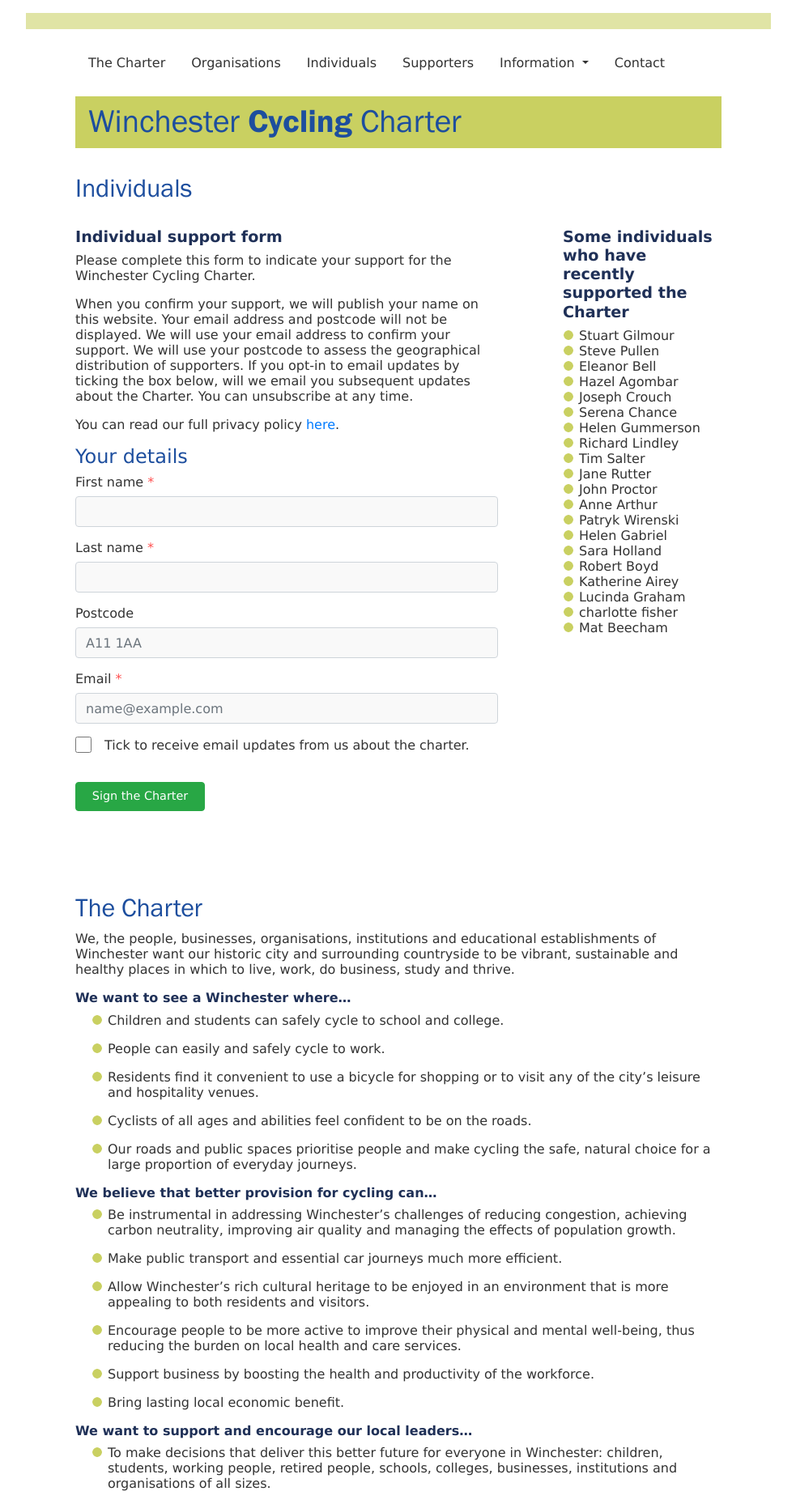
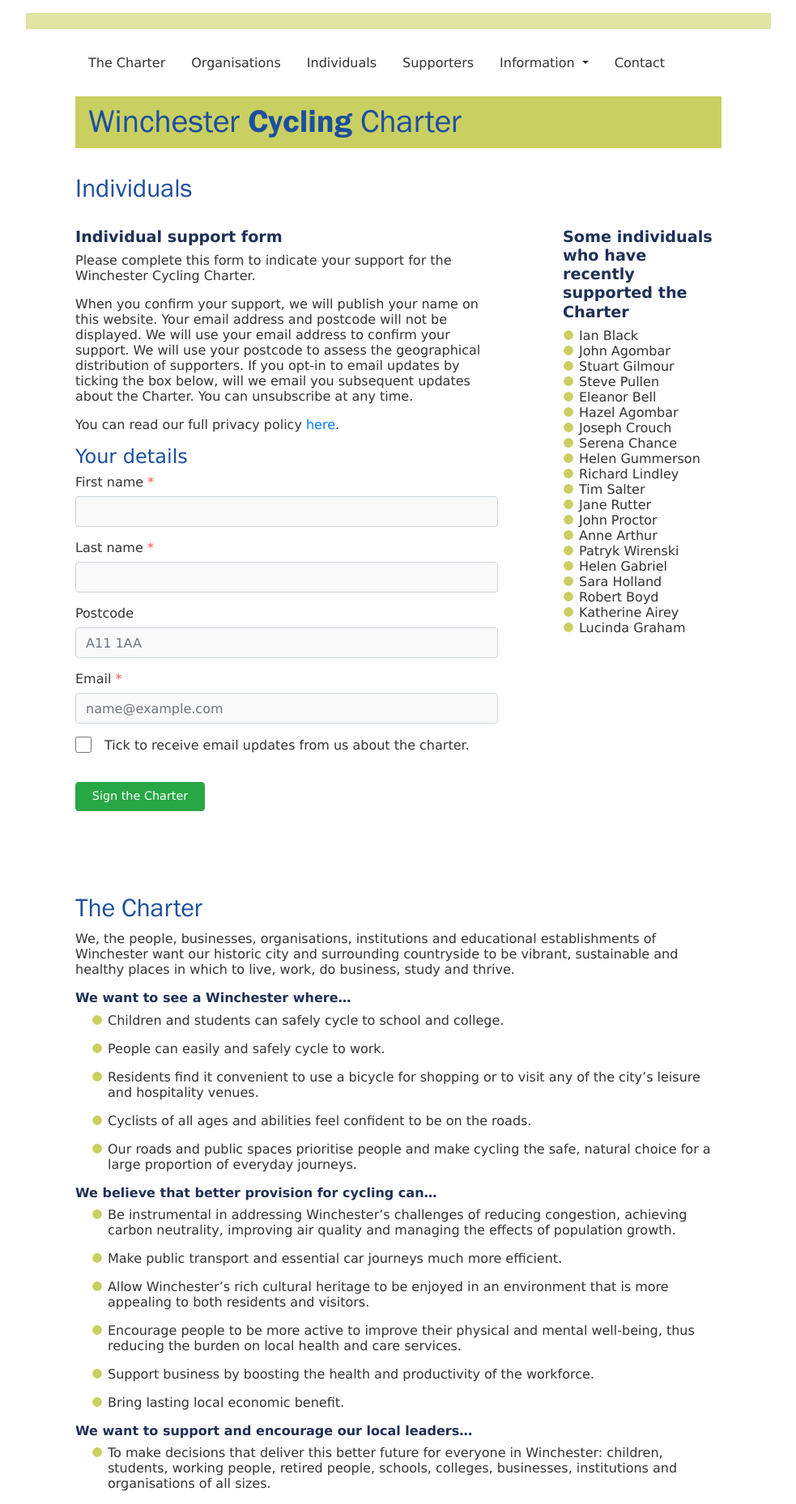
Before and after one commit to winchestercyclingcharter/winchestercyclingcharter.github.io, a Jekyll site: the page built from ind-page.md, in a window 1280 px wide. Shown: the whole page at 81% size, without its empty margins (148-1131 px from the left). Built offline with Jekyll 4.4.1, drawn with Linux system fonts in a browser that asks for light colours; nearby versions of some CDN libraries.

Commit message:
Update people.yml

```diff
--- a/_data/people.yml
+++ b/_data/people.yml
@@ -84,3 +84,5 @@ people:
 - { lastname: Pullen, firstname: Steve, dt: 20210220-121729-493141 }
 - { lastname: Bell, firstname: Eleanor, dt: 20210220-120121-923219 }
 - { lastname: Gilmour, firstname: Stuart, dt: 20210220-123346-783599 }
+- { lastname: Agombar, firstname: John, dt: 20210220-133637-592941 }
+- { lastname: Black, firstname: Ian, dt: 20210220-142730-763865 }
```
